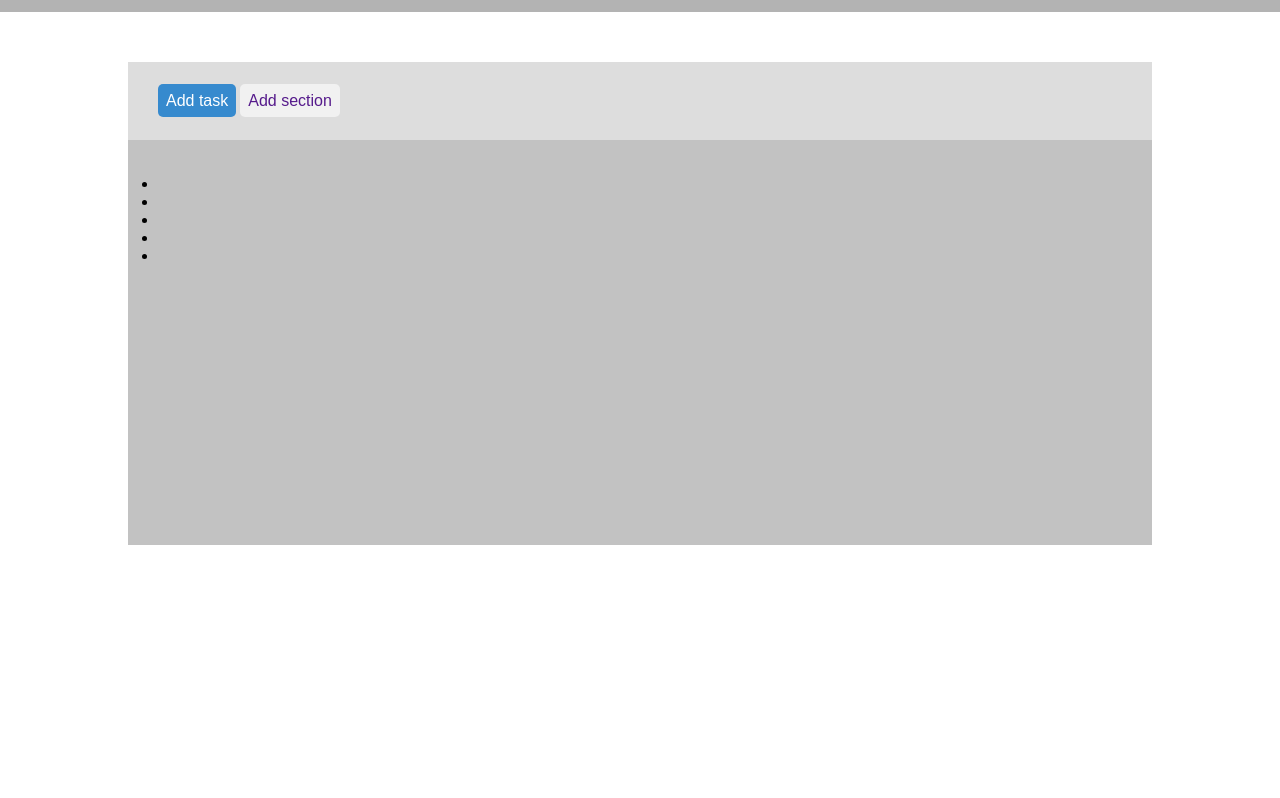
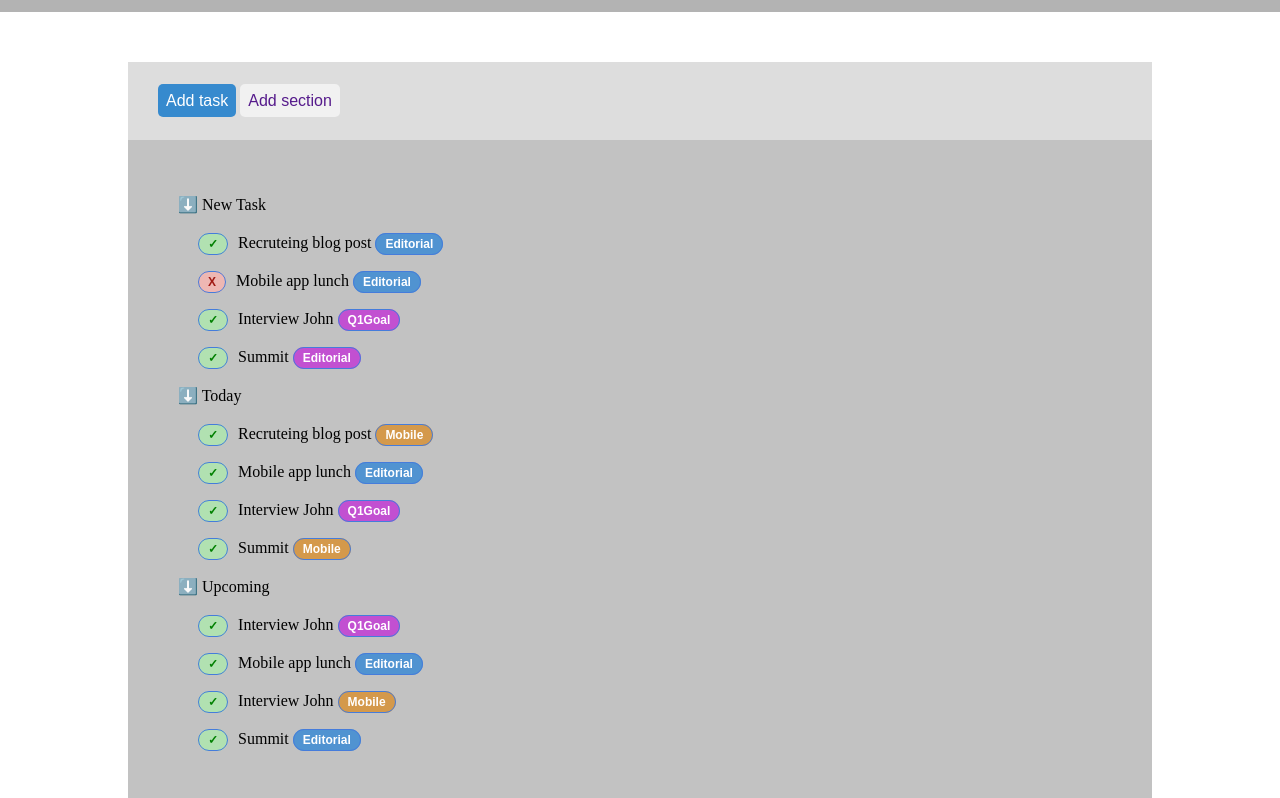
Before and after one commit to AlfredoF92/html-css-toboolist, a plain HTML site: page index.html in a window 1280 px wide. Shown: the part 68-866 px from the top of the page. Before the commit the page ends 800 px from the top, so only its background shows below. Drawn offline with Linux system fonts and the light colour scheme.

Commit message:
field: aggiunte etichette tag

```diff
--- a/css/style.css
+++ b/css/style.css
@@ -64,8 +64,7 @@ img {
 
 .menu-todolist{
     padding: 30px;
-    height: 400px;
-
+    height: auto;
 }
 
 .pulsante {
@@ -87,3 +86,90 @@ img {
     background-color: rgb(241, 241, 241);
     font-weight: 400;
 }
+
+ul{
+    list-style-type:none;
+}
+
+.etichetta{
+    padding: 8px;
+    border-radius: 20px;
+    text-decoration: none;
+    font-family: Arial;
+    font-weight: 400;
+    border: 1px solid gray;
+
+}
+
+
+.list-item li{
+    margin: 20px;
+}
+
+.etichetta {
+    padding: 3px 9px;
+    border-radius: 20px;
+    text-decoration: none;
+    font-weight: 600;
+    font-size: 12px;
+    color: white;
+    border: 1px solid #457cdb;
+    font-family: Arial;
+}
+
+
+
+
+.etichetta_color_Editorial{
+    background-color: rgb(80, 147, 209);
+}
+
+.etichetta_color_Q1{
+    background-color: rgb(194, 80, 209);
+}
+
+.etichetta_color_Reqruiting{
+    background-color: rgb(80, 209, 149);
+}
+
+.etichetta_color_Mobile{
+    background-color: rgb(212, 153, 75);
+}
+
+
+.etichetta_color_Sales{
+    background-color: rgb(179, 231, 110);
+}
+
+.icona_check{
+    padding: 3px 9px;
+    border-radius: 20px;
+    text-decoration: none;
+    font-weight: 600;
+    font-size: 12px;
+    color: white;
+    border: 1px solid #457cdb;
+    font-family: Arial;
+}
+.icona_No{
+    padding: 3px 9px;
+    border-radius: 20px;
+    text-decoration: none;
+    font-weight: 600;
+    font-size: 12px;
+    color: white;
+    border: 1px solid #457cdb;
+    font-family: Arial;
+}
+
+span.icona_check {
+    margin-right: 10px;
+    background: #b1e1b1;
+    color: green;
+}
+
+span.icona_No{
+    margin-right: 10px;
+    background: rgb(238, 183, 179);
+    color: rgb(160, 25, 20);
+}
--- a/index.html
+++ b/index.html
@@ -19,18 +19,40 @@
 
     <main class="color-gray container">
 
-        <section class="menu-pulsanti">
+        <section class="menu-pulsanti  ">
                 <a class="pulsante pulsante_attivo" href="">Add task</a>
                 <a class="pulsante pulsante_disattivato" href="">Add section</a>
         </section>
 
         <section class="menu-todolist">
-            <ul>
-                <li></li>
-                <li></li>
-                <li></li>
-                <li></li>
-                <li></li>
+            <ul clasS="list-item">
+                <li>⬇️ New Task
+                    <ul>
+                        <li><span class="icona_check">✓</span>Recruteing blog post <span class="etichetta etichetta_color_Editorial">Editorial</span></li>
+                        <li><span class="icona_No">X</span>Mobile app lunch <span class="etichetta etichetta_color_Editorial">Editorial</span></li>
+                        <li><span class="icona_check">✓</span>Interview John <span class="etichetta etichetta_color_Q1">Q1Goal</span></li>
+                        <li><span class="icona_check">✓</span>Summit <span class="etichetta etichetta_color_Q1">Editorial</span></li>
+                    </ul>
+                </li>
+
+                <li>⬇️ Today
+                    <ul>
+                        <li><span class="icona_check">✓</span>Recruteing blog post <span class="etichetta etichetta_color_Mobile">Mobile</span></li>
+                        <li><span class="icona_check">✓</span>Mobile app lunch <span class="etichetta etichetta_color_Editorial">Editorial</span></li>
+                        <li><span class="icona_check">✓</span>Interview John <span class="etichetta etichetta_color_Q1">Q1Goal</span></li>
+                        <li><span class="icona_check">✓</span>Summit <span class="etichetta etichetta_color_Mobile">Mobile</span></li>
+                    </ul>
+                </li>
+
+                <li>⬇️ Upcoming
+                    <ul>
+                        <li><span class="icona_check">✓</span>Interview John <span class="etichetta etichetta_color_Q1">Q1Goal</span></li>
+                        <li><span class="icona_check">✓</span>Mobile app lunch <span class="etichetta etichetta_color_Editorial">Editorial</span></li>
+                        <li><span class="icona_check">✓</span>Interview John <span class="etichetta etichetta_color_Mobile">Mobile</span></li>
+                        <li><span class="icona_check">✓</span>Summit <span class="etichetta etichetta_color_Editorial">Editorial</span></li>
+                    </ul>
+                </li>
+
             </ul>
         </section>
 
```
